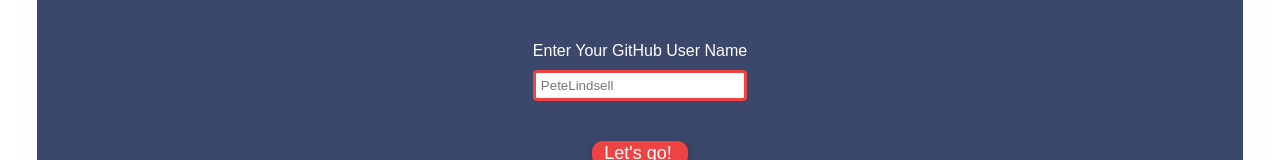
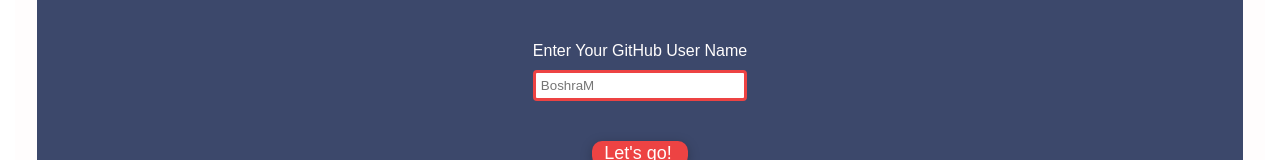
Before and after one commit to OlenaReukova/ldn9-Ctrl-Shift-Learn, a React (Create React App) app in the folder client/: page / in a window 1280 px wide. Shown: the part 321-481 px from the top of the page. Built offline with nearby package versions, Linux system fonts and the light colour scheme.

Commit message:
change place hoder name with an real example

```diff
--- a/client/src/component/User.js
+++ b/client/src/component/User.js
@@ -17,8 +17,7 @@
 			<div className="user-details">
 				<label htmlFor="username">Enter Your GitHub User Name</label>
 				<input
-					placeholder="PeteLindsell
-				"
+					placeholder="BoshraM"
 					className="form-input"
 					type="text"
 					id="username"
```
